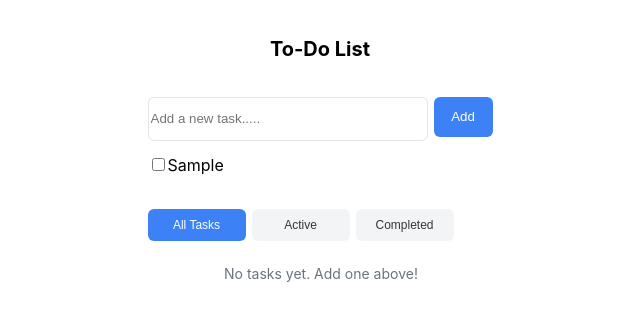
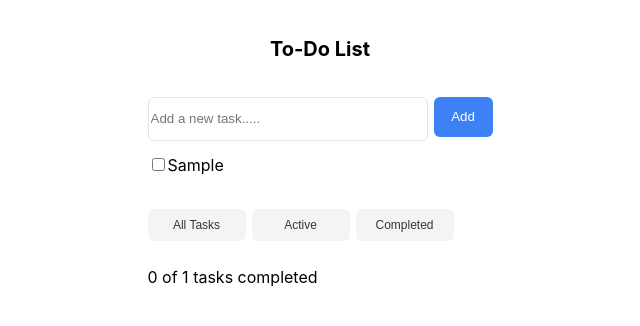
Before and after one commit to Bat-World/todoWithReact, a React (Create React App) app: page / in a window 1280 px wide. Both pictures are taken after typing "Sample" into the empty fields and a click on the button "Add". Shown: the top 326 px of the page, without its empty margins (304-944 px from the left). Built offline with nearby package versions, Linux system fonts and the light colour scheme.

Commit message:
numberoftasks

```diff
--- a/src/App.css
+++ b/src/App.css
@@ -1,116 +1,4 @@
-/* body {
-  padding: 0;
-  margin: 0;
-  background-color: rgb(255, 255, 255);
-  display: flex;
-  align-items: center;
-  justify-content: center;
-}
 
-
-#container{
-width: 377px;
-height: 290px;
-background-color: #fff;
-display: flex;
-justify-content: center;
-flex-direction: column;
-
-}
-
-#upperSection{
-  width: 345px;
-  height: 187px;
-  display: flex;
-  flex-direction: column;
-  gap: 20px;
-}
-
-#title {
-  text-align: center;
-  font-size: 20px;
-  line-height: 28px;
-}
-
-#inputSection{
-  display: flex;
-  flex-direction: row;
-  width: 345px;
-  height: 38px;
-  gap: 6px;
-}
-
-#inputBox{
-width: 280px;
-height: 40px;
-border-radius: 6px;
-border: 1px solid  #E4E4E7;
-}
-
-
-
-#addButton{
-width: 60px;
-height: 40px;
-background-color: #3C82F6;
-color: white;
-border-radius: 6px;
-border: none;
-}
-
-#taskStatusSection {
-  display: flex;
-  flex-direction: row;
-  width: 345px;
-  height: 42px;
-  gap: 6px;
-}
-
-#allTasksButton {
-  width: 38px;
-  height: 32px;
-  border: none;
-  border-radius: 6px;
-  background-color: #3C82F6;
-  color: #fff;
-  font-size: 12px;
-}
-
-#activeTasksButton {
-  width: 60px;
-  height: 32px;
-  border: none;
-  border-radius: 6px;
-  background-color: #F3F4F6;
-  color: #363636;
-  font-size: 12px;
-}
-
-#completedTasksButton {
-  width: 87px;
-  height: 32px;
-  border: none;
-  border-radius: 6px;
-  background-color: #F3F4F6;
-  color: #363636;
-  font-size: 12px;
-}
-
-#numberOfTasksSection {
-width: 347px;
-height: 17px;
-}
-
-#numberOfTasksP {
-text-align: center;
-color: #6B7280;
-font-size: 14px;
-}
-
-#lowerSection{
-  width: 345px;
-  height: 15px;
-} */
 
 
 body {
@@ -177,17 +65,10 @@ body {
   gap: 6px;
 }
 
-#all-tasks-button {
-  width: 98px;
-  height: 32px;
-  border: none;
-  border-radius: 6px;
-  background-color: #3C82F6;
-  color: #fff;
-  font-size: 12px;
-}
-
-#active-tasks-button {
+#all-tasks-button,
+#active-tasks-button,
+#completed-tasks-button
+ {
   width: 98px;
   height: 32px;
   border: none;
@@ -197,15 +78,17 @@ body {
   font-size: 12px;
 }
 
-#completed-tasks-button {
-  width: 98px;
-  height: 32px;
-  border: none;
-  border-radius: 6px;
-  background-color: #F3F4F6;
-  color: #363636;
-  font-size: 12px;
+#all-tasks-button:hover,
+#active-tasks-button:hover,
+#completed-tasks-button:hover{
+  background-color: #e0e0e0;
 }
+
+button.active {
+    background-color: #3C82F6;
+    color: #F9F9F9;
+  }
+
 
 #number-of-tasks-section {
   width: 347px;
--- a/src/App.js
+++ b/src/App.js
@@ -1,64 +1,20 @@
-// import "./App.css";
-// import { v4 as uuidv4 } from "uuid";
-// import React, { useState } from "react";
-
-// function App() {
-//   const [todo, setTodo] = useState([]);
-//   const [inputValue, setInputValue] = useState("");
-
-//   const handleInputChange = (event) => {
-// setInputValue(event.target.value);
-//   }
-
-//   const handleAddButton = () => {
-//     setTodo([...todo, inputValue]);
-//     setInputValue("");
-//   }
-
-//   return (
-//     <div className="App">
-//       <header className="App-header"></header>
-//       <div id="container">
-//         <div id="upperSection">
-//           <h1 id="title">To-Do list</h1>
-//           <div id="inputSection">
-//             <input id="inputBox" placeholder="Add a new task ..."  value={inputValue} onchange={handleInputChange}/>
-//             <button id="addButton" onClick={handleAddButton}>Add</button>
-//             {todo.map((todo) => {
-//                 return <div>{todo}</div>; })}
-//           </div>
-//           <div id="taskStatusSection">
-//             <button id="allTasksButton">All</button>
-//             <button id="activeTasksButton">Active</button>
-//             <button id="completedTasksButton">Completed</button>
-//           </div>
-//           <div id="numberOfTasksSection">
-//             <p id="numberOfTasksP">No tasks yet. Add one above!</p>
-//           </div>
-//         </div>
-
-//         <div id="lowerSection">
-//           <p>Powered By</p>
-//         </div>
-//       </div>
-//     </div>
-//   );
-// }
-
-// export default App;
-
 import React, { useState } from "react";
 import "./App.css";
 import { v4 as uuidv4 } from "uuid";
+
 
 function App() {
  const [todos, setTodos] = useState([]);
  const [inputValue, setInputValue] = useState("");
  const [error, setError] = useState("");
+ const [numberOfTasks, setNumberOfTasks] = useState(0);
+
+
 
  const handleInputChange = (event) => {
    setInputValue(event.target.value);
  };
+
 
  const handleAddButtonClick = () => {
    if (inputValue.length === 0) {
@@ -68,12 +24,16 @@ function App() {
      setError("");
      setTodos([...todos, inputValue]);
      setInputValue("");
+     setNumberOfTasks(numberOfTasks + 1);
    }
  };
 
  const handleCheckBox = (event) => {
    console.log(event);
+   setNumberOfTasks (numberOfTasks - 1);
  };
+
+
 
  return (
    <div className="App">
@@ -87,6 +47,7 @@ function App() {
              placeholder="Add a new task....."
              value={inputValue}
              onChange={handleInputChange}
+             autoComplete="off"
            />
            {error.length > 1 && <div>{error}</div>}
            <button id="add-button" onClick={handleAddButtonClick}>
@@ -107,7 +68,15 @@ function App() {
          <button id="completed-tasks-button">Completed</button>
        </div>
        <div id="number-of-tasks-section">
+
+        {/* Gotta ask from teacher */}
+       {numberOfTasks === 0 ? (
   <p id="number-of-task">No tasks yet. Add one above!</p>
+) : (
+  <p>0 of {numberOfTasks} tasks completed</p>
+)}
+
+
        </div>
      </div>
    </div>
```
Lines whose indentation alone changed are shown as unchanged.
